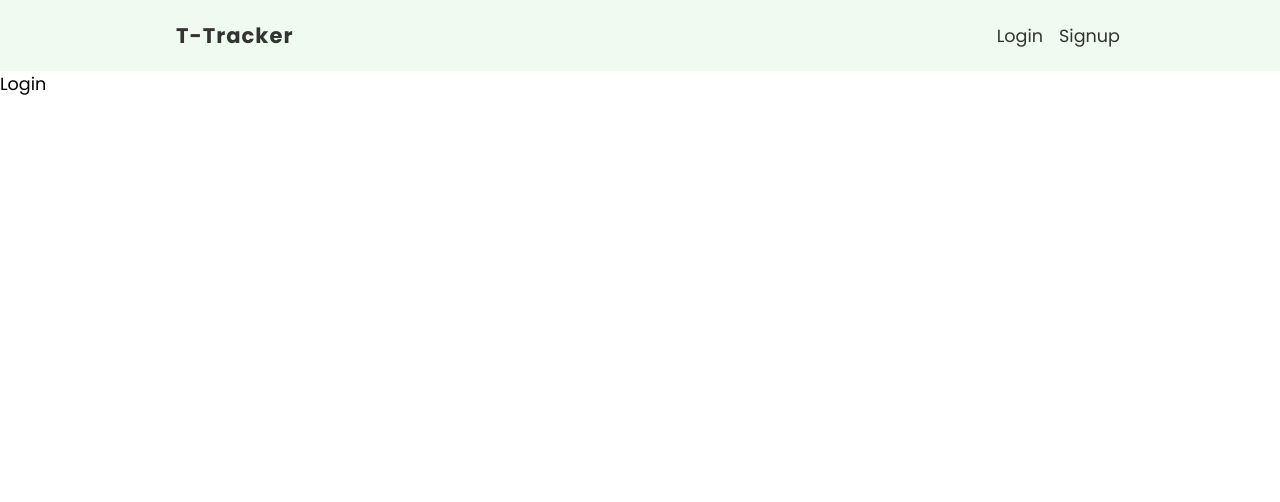
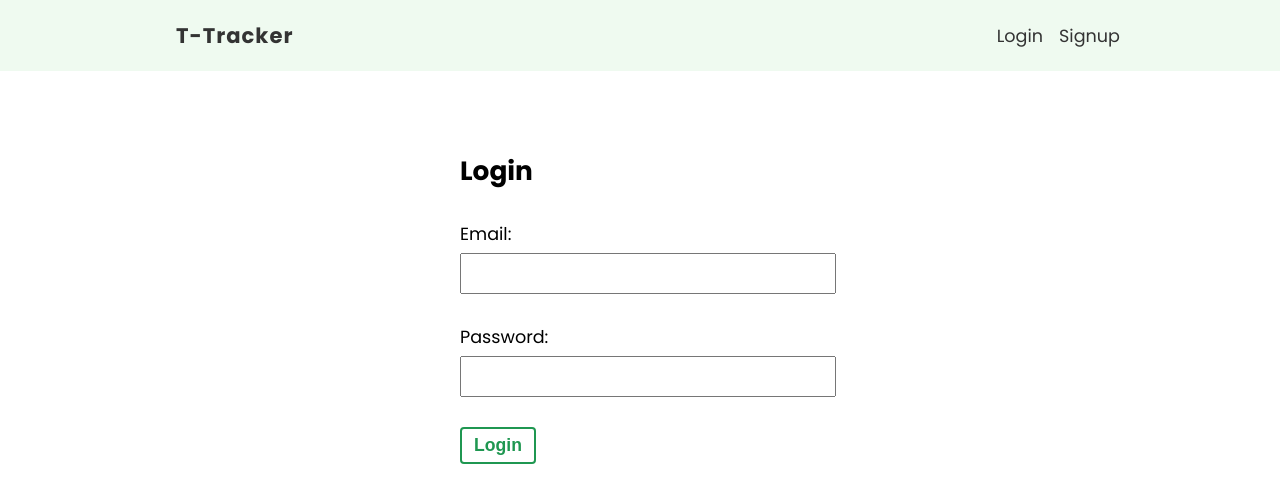
Before and after one commit to surajbera/react-transaction-tracker, a React (Vite) app: page /login in a window 1280 px wide. Shown: the top 502 px of the page. Built offline with nearby package versions, Linux system fonts and the light colour scheme.

Commit message:
Added Login form

```diff
--- a/src/pages/login/Login.jsx
+++ b/src/pages/login/Login.jsx
@@ -1,5 +1,44 @@
+import { useState } from 'react'
+
+import styles from './login.module.css'
+
 const Login = () => {
-  return <div>Login</div>
+  const [email, setEmail] = useState('')
+  const [password, setPassword] = useState('')
+
+  const onSubmitHandler = (evt) => {
+    evt.preventDefault()
+    console.log(email, password)
+  }
+
+  return (
+    <form className={styles['login-form']} onSubmit={onSubmitHandler}>
+      <h2>Login</h2>
+      <label>
+        <span>Email: </span>
+        <input
+          type='email'
+          value={email}
+          onChange={(evt) => {
+            setEmail(evt.target.value)
+          }}
+        />
+      </label>
+
+      <label>
+        <span>Password: </span>
+        <input
+          type='password'
+          value={password}
+          onChange={(evt) => {
+            setPassword(evt.target.value)
+          }}
+        />
+      </label>
+
+      <button className='btn'>Login</button>
+    </form>
+  )
 }
 
 export default Login
--- a/src/pages/login/login.module.css
+++ b/src/pages/login/login.module.css
@@ -0,0 +1,19 @@
+.login-form {
+  max-width: 360px;
+  margin: 60px auto;
+  padding: 20px;
+}
+.login-form label {
+  display: block;
+  margin: 30px auto;
+}
+.login-form span {
+  display: block;
+  margin-bottom: 6px;
+}
+.login-form input {
+  padding: 8px 6px;
+  font-size: 1em;
+  color: #777;
+  width: 100%;
+}
```
